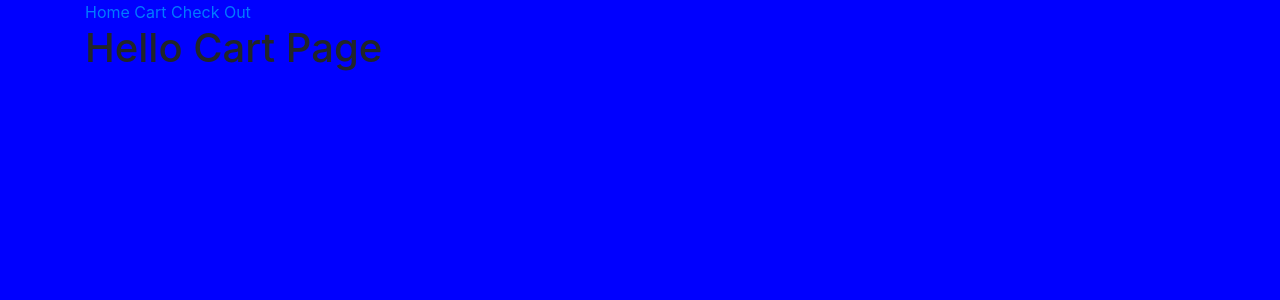
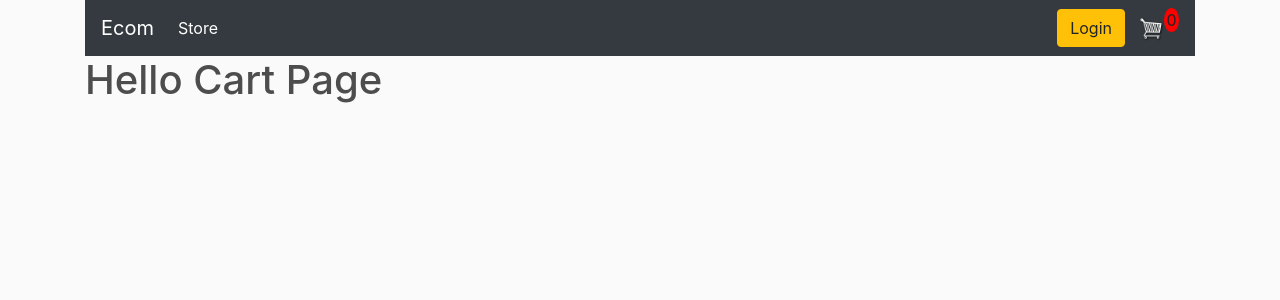
Before and after one commit to bishalpokharel325/DjangoEcommerce, a Django app: page /cart in a window 1280 px wide. Shown: the top 300 px of the page. Run offline with Django 3.2, Linux system fonts and the light colour scheme.

Commit message:
Upto Navbar design

```diff
--- a/ecommerce/store/static/css/custom.css
+++ b/ecommerce/store/static/css/custom.css
@@ -1,3 +1,22 @@
-body {
-background:blue;
+body{
+background:hsl(0,0%,98%);
 }
+h1,h2,h3,h4,h5,h6{
+color:hsl(0,0%,30%);
+}
+
+#cart_icon {
+    width: 25px;
+    margin-left: 14px;
+    display: inline;
+}
+
+#cart_total {
+    width: 15px;
+    text-color:#fff;
+    background-color: red;
+    border-radius: 50%;
+    margin-left: 0px;
+    height: 24px;
+    text-align: center;
+}
--- a/ecommerce/store/templates/frontend/layout/navbar.html
+++ b/ecommerce/store/templates/frontend/layout/navbar.html
@@ -1,3 +1,20 @@
-<a href="{% url 'home' %}">Home</a>
-<a href="{% url 'cart' %}">Cart</a>
-<a href="{% url 'checkout' %}">Check Out</a>
+{% load static %}
+<nav class="navbar navbar-expand-lg navbar-dark bg-dark">
+  <a class="navbar-brand" href="{% url 'home' %}">Ecom</a>
+  <button class="navbar-toggler" type="button" data-toggle="collapse" data-target="#navbarSupportedContent" aria-controls="navbarSupportedContent" aria-expanded="false" aria-label="Toggle navigation">
+    <span class="navbar-toggler-icon"></span>
+  </button>
+
+  <div class="collapse navbar-collapse" id="navbarSupportedContent">
+    <ul class="navbar-nav mr-auto">
+      <li class="nav-item active">
+        <a class="nav-link" href="{% url 'home' %}">Store <span class="sr-only">(current)</span></a>
+      </li>
+    </ul>
+      <div class="form-inline my-2 my-lg-0">
+          <a href="#" class="btn btn-warning">Login</a>
+          <a href="{% url 'cart' %}"><img id="cart_icon" src="{% static 'images/cart.png' %}"></a>
+          <p id="cart_total">0</p>
+      </div>
+  </div>
+</nav>
--- a/ecommerce/store/templates/frontend/pages/home.html
+++ b/ecommerce/store/templates/frontend/pages/home.html
@@ -1,5 +1,4 @@
 {% extends 'frontend/master/master.html' %}
 {% block content %}
 <h1> Hello Home Page </h1>
-<!--<img src="{% static 'images/cart.png' %}">-->
 {% endblock %}
```
